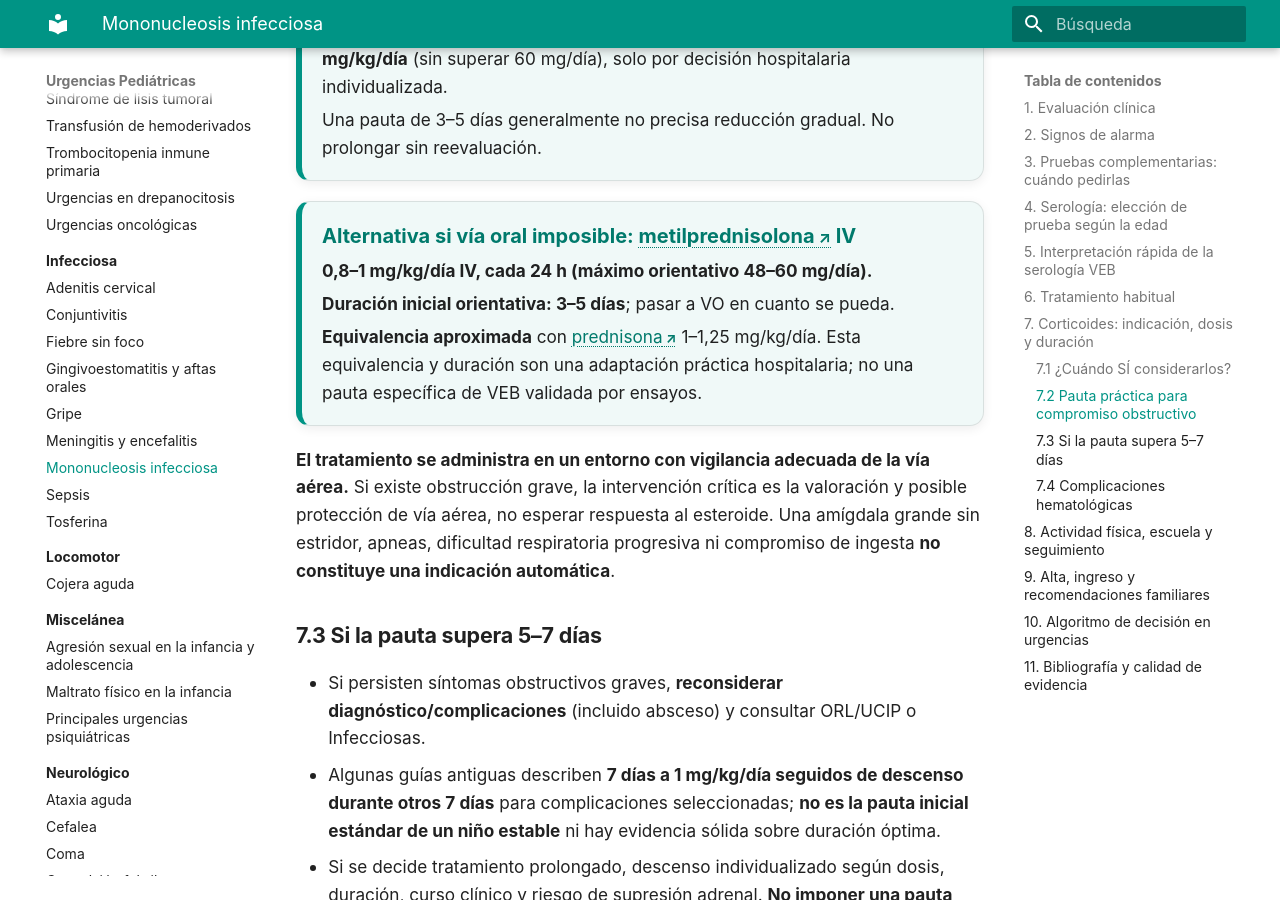
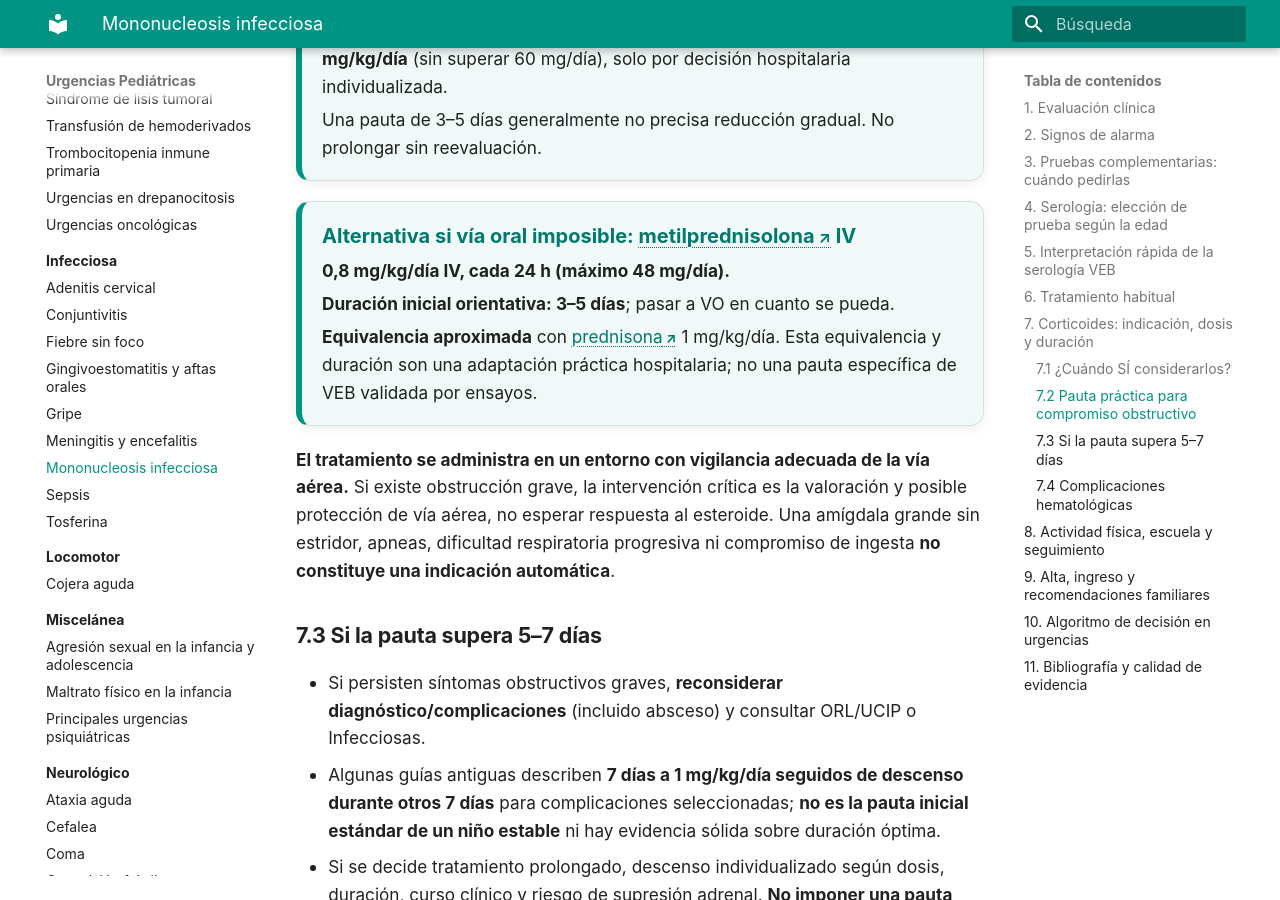
Before and after one commit to gonzaloares/urgencias-pediatricas, an MkDocs documentation site: the page built from docs/infeccioso/mononucleosis-infecciosa.md, in a window 1280 px wide and 900 px high, scrolled down 6133 px. Built offline with MkDocs 1.6.1 and Material for MkDocs 9.7.7, drawn with Linux system fonts in a browser that asks for light colours.

Commit message:
Unificar pauta IV equipotente con calculadora de mononucleosis

```diff
--- a/docs/infeccioso/mononucleosis-infecciosa.md
+++ b/docs/infeccioso/mononucleosis-infecciosa.md
@@ -147,9 +147,9 @@ En cuadros mononucleósicos con VEB negativo, solicitar **CMV IgM/IgG** u otras
 
 <div class="dose-card">
   <strong>Alternativa si vía oral imposible: metilprednisolona IV</strong>
-  <span><b>0,8–1 mg/kg/día IV, cada 24 h (máximo orientativo 48–60 mg/día).</b></span>
+  <span><b>0,8 mg/kg/día IV, cada 24 h (máximo 48 mg/día).</b></span>
   <span><b>Duración inicial orientativa: 3–5 días</b>; pasar a VO en cuanto se pueda.</span>
-  <span><b>Equivalencia aproximada</b> con prednisona 1–1,25 mg/kg/día. Esta equivalencia y duración son una adaptación práctica hospitalaria; no una pauta específica de VEB validada por ensayos.</span>
+  <span><b>Equivalencia aproximada</b> con prednisona 1 mg/kg/día. Esta equivalencia y duración son una adaptación práctica hospitalaria; no una pauta específica de VEB validada por ensayos.</span>
 </div>
 
 **El tratamiento se administra en un entorno con vigilancia adecuada de la vía aérea.** Si existe obstrucción grave, la intervención crítica es la valoración y posible protección de vía aérea, no esperar respuesta al esteroide. Una amígdala grande sin estridor, apneas, dificultad respiratoria progresiva ni compromiso de ingesta **no constituye una indicación automática**.
```
